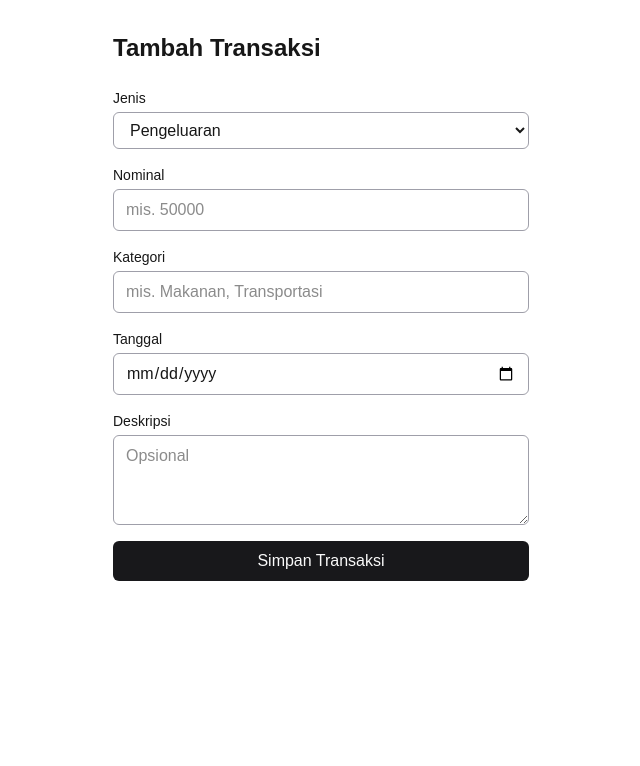
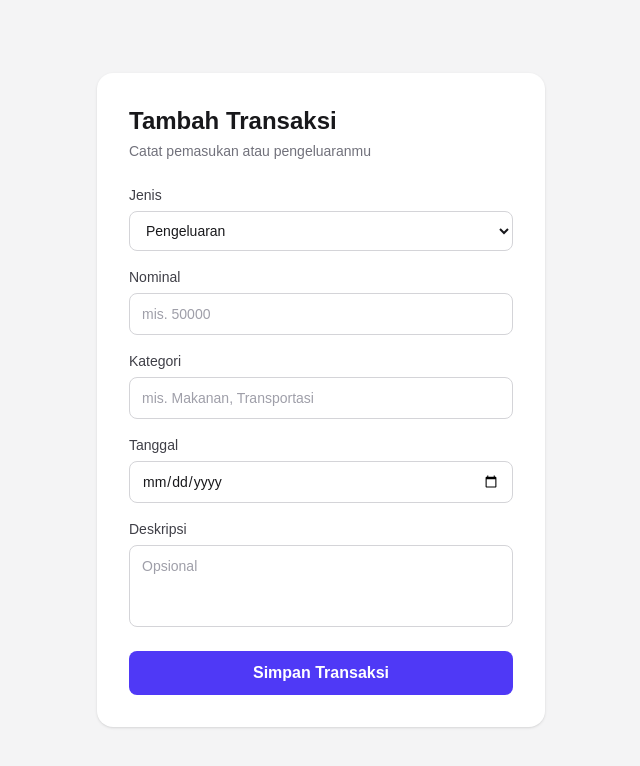
Before and after one commit to Damarilham/Praktikum-PPK-4, a Next.js app: page /transaksi/tambah in a window 1280 px wide. Shown: the top 766 px of the page, without its empty margins (319-959 px from the left). Built offline with nearby package versions, Linux system fonts and the light colour scheme.

Commit message:
feat(transaksi): tambah dan ubah halaman transaksi

```diff
--- a/app/transaksi/[id]/edit/page.tsx
+++ b/app/transaksi/[id]/edit/page.tsx
@@ -31,23 +31,25 @@ export default async function EditTransaksiPage(props: PageProps<"/transaksi/[id
   }
 
   return (
-    <main className="mx-auto flex w-full max-w-md flex-1 flex-col px-4 py-8">
-      <h1 className="mb-6 text-2xl font-semibold">Ubah Transaksi</h1>
-      <form action={ubahTransaksi} className="flex flex-col gap-4">
+    <main className="flex min-h-screen flex-col items-center justify-center bg-zinc-100 px-4 py-8">
+      <div className="w-full max-w-md rounded-2xl bg-white p-8 shadow-sm">
+        <h1 className="text-2xl font-bold text-zinc-900">Ubah Transaksi</h1>
+        <p className="mt-1 text-sm text-zinc-500">Perbarui detail transaksi milikmu</p>
+        <form action={ubahTransaksi} className="mt-6 flex flex-col gap-4">
           <input type="hidden" name="id" value={transaksi.id} />
-        <label className="flex flex-col gap-1 text-sm">
+          <label className="flex flex-col gap-1.5 text-sm font-medium text-zinc-700">
             <span>Jenis</span>
             <select
               name="jenis"
               required
               defaultValue={transaksi.jenis}
-            className="rounded-md border border-zinc-400 bg-transparent px-3 py-2 text-base"
+              className="w-full rounded-lg border border-zinc-300 bg-white px-3 py-2.5 text-zinc-900 focus:border-indigo-500 focus:outline-none focus:ring-2 focus:ring-indigo-200"
             >
               <option value="PEMASUKAN">Pemasukan</option>
               <option value="PENGELUARAN">Pengeluaran</option>
             </select>
           </label>
-        <label className="flex flex-col gap-1 text-sm">
+          <label className="flex flex-col gap-1.5 text-sm font-medium text-zinc-700">
             <span>Nominal</span>
             <input
               type="number"
@@ -56,44 +58,45 @@ export default async function EditTransaksiPage(props: PageProps<"/transaksi/[id
               min={1}
               step={1}
               defaultValue={transaksi.nominal}
-            className="rounded-md border border-zinc-400 bg-transparent px-3 py-2 text-base"
+              className="w-full rounded-lg border border-zinc-300 bg-white px-3 py-2.5 text-zinc-900 placeholder:text-zinc-400 focus:border-indigo-500 focus:outline-none focus:ring-2 focus:ring-indigo-200"
             />
           </label>
-        <label className="flex flex-col gap-1 text-sm">
+          <label className="flex flex-col gap-1.5 text-sm font-medium text-zinc-700">
             <span>Kategori</span>
             <input
               type="text"
               name="kategori"
               defaultValue={transaksi.kategori ?? ""}
-            className="rounded-md border border-zinc-400 bg-transparent px-3 py-2 text-base"
+              className="w-full rounded-lg border border-zinc-300 bg-white px-3 py-2.5 text-zinc-900 placeholder:text-zinc-400 focus:border-indigo-500 focus:outline-none focus:ring-2 focus:ring-indigo-200"
             />
           </label>
-        <label className="flex flex-col gap-1 text-sm">
+          <label className="flex flex-col gap-1.5 text-sm font-medium text-zinc-700">
             <span>Tanggal</span>
             <input
               type="date"
               name="tanggal"
               required
               defaultValue={formatTanggal(transaksi.tanggal)}
-            className="rounded-md border border-zinc-400 bg-transparent px-3 py-2 text-base"
+              className="w-full rounded-lg border border-zinc-300 bg-white px-3 py-2.5 text-zinc-900 focus:border-indigo-500 focus:outline-none focus:ring-2 focus:ring-indigo-200"
             />
           </label>
-        <label className="flex flex-col gap-1 text-sm">
+          <label className="flex flex-col gap-1.5 text-sm font-medium text-zinc-700">
             <span>Deskripsi</span>
             <textarea
               name="deskripsi"
               rows={3}
               defaultValue={transaksi.deskripsi ?? ""}
-            className="rounded-md border border-zinc-400 bg-transparent px-3 py-2 text-base"
+              className="w-full resize-none rounded-lg border border-zinc-300 bg-white px-3 py-2.5 text-zinc-900 placeholder:text-zinc-400 focus:border-indigo-500 focus:outline-none focus:ring-2 focus:ring-indigo-200"
             />
           </label>
           <button
             type="submit"
-          className="rounded-md bg-zinc-900 px-3 py-2 font-medium text-zinc-50 hover:bg-zinc-700 dark:bg-zinc-100 dark:text-zinc-900 dark:hover:bg-zinc-300"
+            className="mt-2 w-full rounded-lg bg-indigo-600 px-3 py-2.5 font-semibold text-white transition-colors hover:bg-indigo-500 focus:outline-none focus:ring-2 focus:ring-indigo-300"
           >
             Simpan Perubahan
           </button>
         </form>
+      </div>
     </main>
   );
 }
--- a/app/transaksi/tambah/page.tsx
+++ b/app/transaksi/tambah/page.tsx
@@ -2,22 +2,24 @@ import { tambahTransaksi } from "@/lib/actions/transaksi-tambah";
 
 export default function TambahTransaksiPage() {
   return (
-    <main className="mx-auto flex w-full max-w-md flex-1 flex-col px-4 py-8">
-      <h1 className="mb-6 text-2xl font-semibold">Tambah Transaksi</h1>
-      <form action={tambahTransaksi} className="flex flex-col gap-4">
-        <label className="flex flex-col gap-1 text-sm">
+    <main className="flex min-h-screen flex-col items-center justify-center bg-zinc-100 px-4 py-8">
+      <div className="w-full max-w-md rounded-2xl bg-white p-8 shadow-sm">
+        <h1 className="text-2xl font-bold text-zinc-900">Tambah Transaksi</h1>
+        <p className="mt-1 text-sm text-zinc-500">Catat pemasukan atau pengeluaranmu</p>
+        <form action={tambahTransaksi} className="mt-6 flex flex-col gap-4">
+          <label className="flex flex-col gap-1.5 text-sm font-medium text-zinc-700">
             <span>Jenis</span>
             <select
               name="jenis"
               required
               defaultValue="PENGELUARAN"
-            className="rounded-md border border-zinc-400 bg-transparent px-3 py-2 text-base"
+              className="w-full rounded-lg border border-zinc-300 bg-white px-3 py-2.5 text-zinc-900 focus:border-indigo-500 focus:outline-none focus:ring-2 focus:ring-indigo-200"
             >
               <option value="PEMASUKAN">Pemasukan</option>
               <option value="PENGELUARAN">Pengeluaran</option>
             </select>
           </label>
-        <label className="flex flex-col gap-1 text-sm">
+          <label className="flex flex-col gap-1.5 text-sm font-medium text-zinc-700">
             <span>Nominal</span>
             <input
               type="number"
@@ -26,43 +28,44 @@ export default function TambahTransaksiPage() {
               min={1}
               step={1}
               placeholder="mis. 50000"
-            className="rounded-md border border-zinc-400 bg-transparent px-3 py-2 text-base"
+              className="w-full rounded-lg border border-zinc-300 bg-white px-3 py-2.5 text-zinc-900 placeholder:text-zinc-400 focus:border-indigo-500 focus:outline-none focus:ring-2 focus:ring-indigo-200"
             />
           </label>
-        <label className="flex flex-col gap-1 text-sm">
+          <label className="flex flex-col gap-1.5 text-sm font-medium text-zinc-700">
             <span>Kategori</span>
             <input
               type="text"
               name="kategori"
               placeholder="mis. Makanan, Transportasi"
-            className="rounded-md border border-zinc-400 bg-transparent px-3 py-2 text-base"
+              className="w-full rounded-lg border border-zinc-300 bg-white px-3 py-2.5 text-zinc-900 placeholder:text-zinc-400 focus:border-indigo-500 focus:outline-none focus:ring-2 focus:ring-indigo-200"
             />
           </label>
-        <label className="flex flex-col gap-1 text-sm">
+          <label className="flex flex-col gap-1.5 text-sm font-medium text-zinc-700">
             <span>Tanggal</span>
             <input
               type="date"
               name="tanggal"
               required
-            className="rounded-md border border-zinc-400 bg-transparent px-3 py-2 text-base"
+              className="w-full rounded-lg border border-zinc-300 bg-white px-3 py-2.5 text-zinc-900 focus:border-indigo-500 focus:outline-none focus:ring-2 focus:ring-indigo-200"
             />
           </label>
-        <label className="flex flex-col gap-1 text-sm">
+          <label className="flex flex-col gap-1.5 text-sm font-medium text-zinc-700">
             <span>Deskripsi</span>
             <textarea
               name="deskripsi"
               rows={3}
               placeholder="Opsional"
-            className="rounded-md border border-zinc-400 bg-transparent px-3 py-2 text-base"
+              className="w-full resize-none rounded-lg border border-zinc-300 bg-white px-3 py-2.5 text-zinc-900 placeholder:text-zinc-400 focus:border-indigo-500 focus:outline-none focus:ring-2 focus:ring-indigo-200"
             />
           </label>
           <button
             type="submit"
-          className="rounded-md bg-zinc-900 px-3 py-2 font-medium text-zinc-50 hover:bg-zinc-700 dark:bg-zinc-100 dark:text-zinc-900 dark:hover:bg-zinc-300"
+            className="mt-2 w-full rounded-lg bg-indigo-600 px-3 py-2.5 font-semibold text-white transition-colors hover:bg-indigo-500 focus:outline-none focus:ring-2 focus:ring-indigo-300"
           >
             Simpan Transaksi
           </button>
         </form>
+      </div>
     </main>
   );
 }
```
Lines whose indentation alone changed are shown as unchanged.
